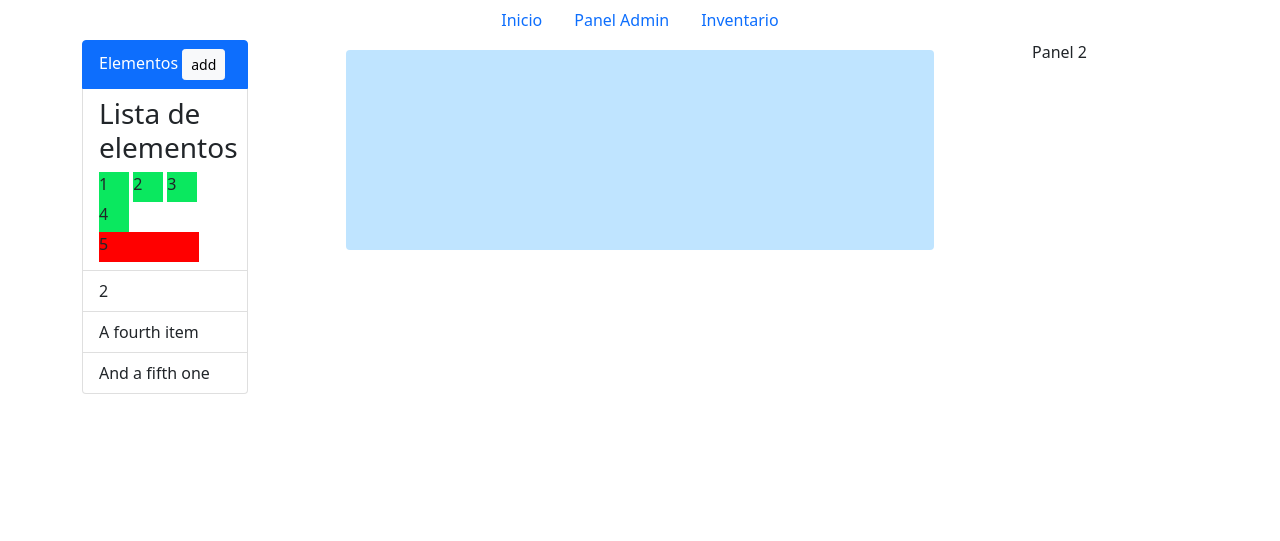
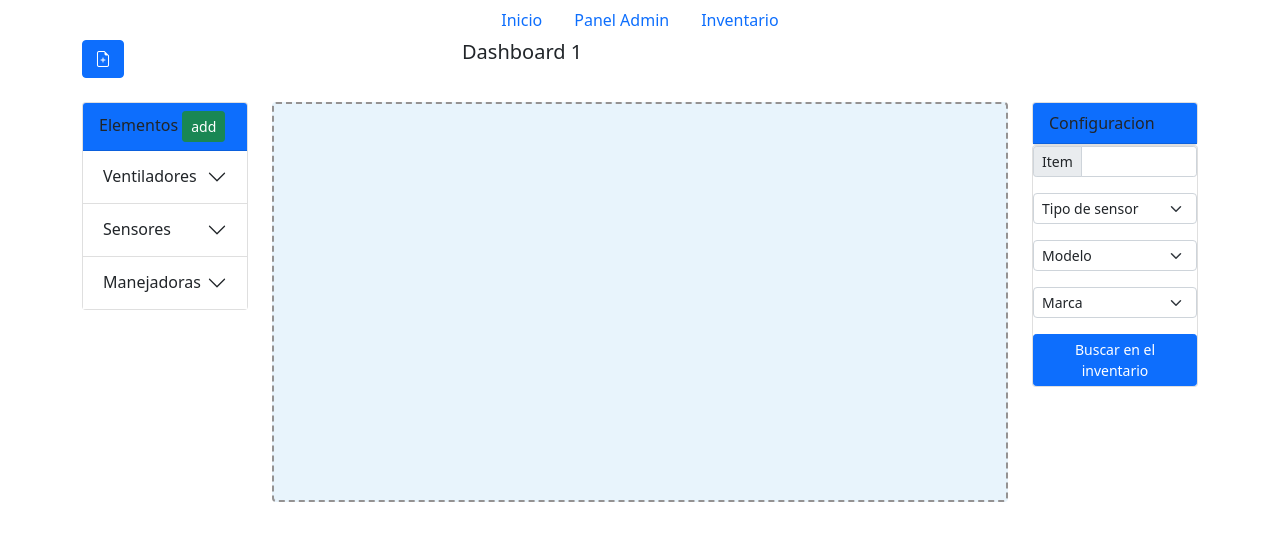
Before and after one commit to duvanceliz/apptsinc, a Django app: page /dashboard/ in a window 1280 px wide. Shown: the top 541 px of the page. Run offline with Django 5.2, Linux system fonts and the light colour scheme; a user stored in the database is signed in.

Commit message:
mejorando la interfaz grafica de la dashboard

```diff
--- a/tsinc/static/css/styles.css
+++ b/tsinc/static/css/styles.css
@@ -1,14 +1,14 @@
 #outer-dropzone {
-  height: 200px;
+  height: 400px;
 }
 
 .dropzone {
-  background-color: #bfe4ff;
-  border: dashed 4px transparent;
+  background-color: #e8f4fc;
+  border: 2px dashed rgb(148, 146, 146);
   border-radius: 4px;
-  margin: 10px auto 30px;
+  margin: 0;
   padding: 10px;
-  width: 80%;
+  width: 100%;
   transition: background-color 0.3s;
 }
 
--- a/tsinc/static/js/dashboard.js
+++ b/tsinc/static/js/dashboard.js
@@ -1,29 +1,17 @@
-var count = 0;
-const drag = document.getElementById("drag");
-const drag2 = document.getElementById("drag2");
 const dropzone = document.getElementById("outer-dropzone");
-var elementSelected = null
+
+var elementSelected = null;
 
 function addobj() {
-  const clone = drag.cloneNode(true);
-  clone.classList.add("drag-drop");
-  dropzone.appendChild(clone);
+  moveItem(elementSelected, dropzone);
 }
 
-function addobj2() {
-
-
-  moveItem(elementSelected,dropzone)
-
-}
-
-function moveItem(elementSelected, destination){
+function moveItem(elementSelected, destination) {
+  elementSelected.classList.remove("selected");
   const clone = elementSelected.cloneNode(true);
-  clone.classList.remove("selected");
   clone.classList.add("drag-drop");
   destination.appendChild(clone);
 }
-
 
 interact(".dropzone").dropzone({
   // only accept elements matching this CSS selector
@@ -35,31 +23,39 @@ interact(".dropzone").dropzone({
 
   ondropactivate: function (event) {
     // cuando se activa el evento o mientras se mueve el objeto
-
   },
   ondragenter: function (event) {
     // cuando el evento esta dentro de la zona o el obejeto esta dentro de la zona sin soltar
     var draggableElement = event.relatedTarget; // este se le aplica al objeto
     var dropzoneElement = event.target; // este le aplica a la zona
-
   },
   ondropdeactivate: function (event) {
     var draggableElement = event.relatedTarget; // este se le aplica al objeto
     var dropzoneElement = event.target; // este le aplica a la zona
-
   },
 });
+
+//********************************************************************************** */
 
 interact(".drag-drop")
   .on("tap", function (event) {
     // event.currentTarget.classList.toggle("switch-bg");
     console.log("click al objeto");
+    var panel = document.getElementById("panel");
+
+
+
+    panel.innerHTML = `<input class="form-control form-control-sm" type="text" value=" Item ${event.target.innerText}" aria-label=".form-control-sm example">`
+
+
     event.preventDefault();
   })
   .on("doubletap", function (event) {
     // event.currentTarget.classList.toggle("large");
     // event.currentTarget.classList.remove("rotate");
-    console.log("doble click al obj");
+
+    event.target.remove();
+
     event.preventDefault();
   })
   .on("hold", function (event) {
@@ -67,24 +63,19 @@ interact(".drag-drop")
     // event.currentTarget.classList.remove("large");
   });
 
-  interact("#item")
+//********************************************************************* */
+
+interact("#item")
   .on("tap", function (event) {
     // event.currentTarget.classList.toggle("switch-bg");
-    items = document.querySelectorAll('#availableItems div')
+    items = document.querySelectorAll("#availableItems div");
 
-    items.forEach(item => {
-
-
-    item.classList.remove('selected')
-
-
+    items.forEach((item) => {
+      item.classList.remove("selected");
     });
 
-    elementSelected = event.target
-    elementSelected.classList.add('selected')
-
-
-
+    elementSelected = event.target;
+    elementSelected.classList.add("selected");
 
     event.preventDefault();
   })
@@ -99,6 +90,7 @@ interact(".drag-drop")
     // event.currentTarget.classList.remove("large");
   });
 
+//************************************************************************************ */
 
 interact(".drag-drop").draggable({
   inertia: false,
@@ -118,6 +110,8 @@ interact(".drag-drop").draggable({
   listeners: { move: dragMoveListener },
 });
 
+//****************************************************************************************A */
+
 function dragMoveListener(event) {
   var target = event.target;
 
--- /dev/null
+++ b/tsinc/templates/components/panelLeft.html
@@ -0,0 +1,82 @@
+<div class="card">
+  <div class="card-header bg-primary">
+    Elementos
+    <button class="btn btn-success btn-sm" onclick="addobj()">add</button>
+  </div>
+
+  <div class="accordion accordion-flush" id="accordionFlushExample">
+    <div class="accordion-item">
+      <h2 class="accordion-header" id="flush-headingOne">
+        <button
+          class="accordion-button collapsed"
+          type="button"
+          data-bs-toggle="collapse"
+          data-bs-target="#flush-collapseOne"
+          aria-expanded="false"
+          aria-controls="flush-collapseOne"
+        >
+          Ventiladores
+        </button>
+      </h2>
+      <div
+        id="flush-collapseOne"
+        class="accordion-collapse collapse"
+        aria-labelledby="flush-headingOne"
+        data-bs-parent="#accordionFlushExample"
+      >
+        <div class="accordion-body">Items</div>
+      </div>
+    </div>
+    <div class="accordion-item">
+      <h2 class="accordion-header" id="flush-headingTwo">
+        <button
+          class="accordion-button collapsed"
+          type="button"
+          data-bs-toggle="collapse"
+          data-bs-target="#flush-collapseTwo"
+          aria-expanded="false"
+          aria-controls="flush-collapseTwo"
+        >
+          Sensores
+        </button>
+      </h2>
+      <div
+        id="flush-collapseTwo"
+        class="accordion-collapse collapse"
+        aria-labelledby="flush-headingTwo"
+        data-bs-parent="#accordionFlushExample"
+      >
+        <div class="accordion-body">
+          <ul>
+            <li>Sensor de temperatura</li>
+            <li>Sensor de Presion</li>
+            <li>Sensor CO</li>
+          </ul>
+
+        </div>
+      </div>
+    </div>
+    <div class="accordion-item">
+      <h2 class="accordion-header" id="flush-headingThree">
+        <button
+          class="accordion-button collapsed"
+          type="button"
+          data-bs-toggle="collapse"
+          data-bs-target="#flush-collapseThree"
+          aria-expanded="false"
+          aria-controls="flush-collapseThree"
+        >
+          Manejadoras
+        </button>
+      </h2>
+      <div
+        id="flush-collapseThree"
+        class="accordion-collapse collapse"
+        aria-labelledby="flush-headingThree"
+        data-bs-parent="#accordionFlushExample"
+      >
+        <div class="accordion-body">Items</div>
+      </div>
+    </div>
+  </div>
+</div>
--- /dev/null
+++ b/tsinc/templates/components/panelRight.html
@@ -0,0 +1,31 @@
+<div class="card">
+    <div class="card-header bg-primary">Configuracion</div>
+  </div>
+
+  <div id="panel" class="card">
+    <div class="input-group input-group-sm mb-3">
+        <span class="input-group-text" id="inputGroup-sizing-sm">Item</span>
+        <input type="text" class="form-control" aria-label="Sizing example input" aria-describedby="inputGroup-sizing-sm">
+      </div>
+      <select class="form-select form-select-sm mb-3" aria-label=".form-select-sm example">
+        <option selected>Tipo de sensor</option>
+        <option value="1">DPT</option>
+        <option value="2">DPS</option>
+        <!-- <option value="3">Three</option> -->
+      </select>
+
+      <select class="form-select form-select-sm mb-3" aria-label=".form-select-sm example">
+        <option selected>Modelo</option>
+        <option value="1">One</option>
+        <option value="2">Two</option>
+        <option value="3">Three</option>
+      </select>
+
+      <select class="form-select form-select-sm mb-3" aria-label=".form-select-sm example">
+        <option selected>Marca</option>
+        <option value="1">One</option>
+        <option value="2">Two</option>
+        <option value="3">Three</option>
+      </select>
+      <button class="btn btn-primary btn-sm">Buscar en el inventario</button>
+  </div>
--- a/tsinc/templates/dashboard.html
+++ b/tsinc/templates/dashboard.html
@@ -1,42 +1,45 @@
 {% extends 'layout.html' %} {% block body %} {% load static %}
 
 <div class="container">
+  <div class="row mb-4">
+    <div class="col-4">
+      <button class="btn btn-primary">
+        <i class="bi bi-file-earmark-plus"></i>
+      </button>
+    </div>
+    <div class="col-4"><h5>Dashboard 1</h5></div>
+    <div class="col-4"></div>
+  </div>
   <div class="row">
     <div class="col-2">
 
+      {% include 'components/panelLeft.html' %}
 
-      <ul class="list-group">
-        <li class="list-group-item active" aria-current="true">Elementos
-          <button class="btn btn-light btn-sm" onclick="addobj2()">add</button>
+      <!-- <ul class="list-group">
+        <li class="list-group-item active" aria-current="true">
+          Elementos
+
         </li>
         <li class="list-group-item">
           <div class="box" id="availableItems">
-            <h3>Lista de elementos</h3>
             <div id="item" class="element" data-value="item1">1</div>
             <div id="item" class="element" data-value="item2">2</div>
             <div id="item" class="element" data-value="item3">3</div>
             <div id="item" class="element" data-value="item4">4</div>
             <div id="item" class="drag">5</div>
-        </div>
-
+          </div>
         </li>
-        <li class="list-group-item">
-          <div id="drag2" class="drag2">2</div>
-
-
-        </li>
+        <li class="list-group-item">elements</li>
         <li class="list-group-item">A fourth item</li>
         <li class="list-group-item">And a fifth one</li>
-      </ul>
+      </ul> -->
     </div>
     <div class="col-8">
-
-
-      <div id="outer-dropzone" class="dropzone">
-
-      </div>
+      <div id="outer-dropzone" class="dropzone"></div>
     </div>
-    <div class="col-2">Panel 2</div>
+    <div class="col-2">
+      {% include 'components/panelRight.html' %}
+    </div>
   </div>
 </div>
 
```
